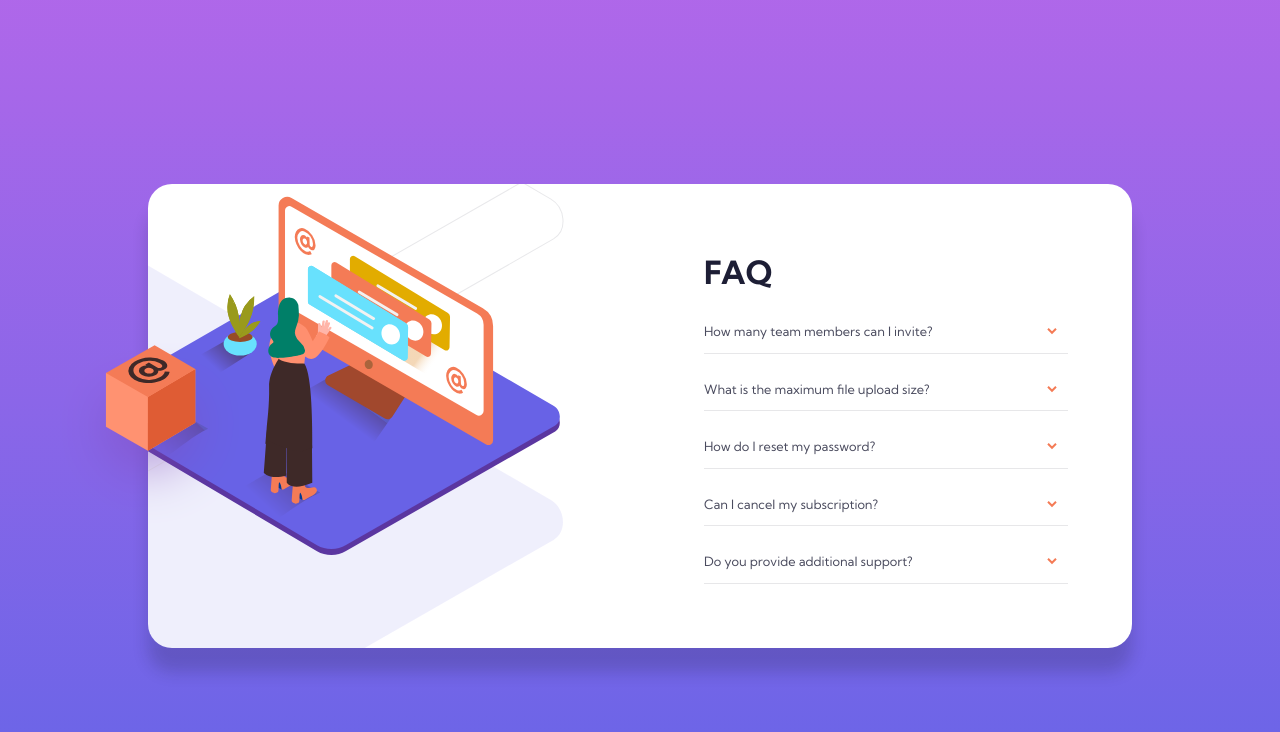
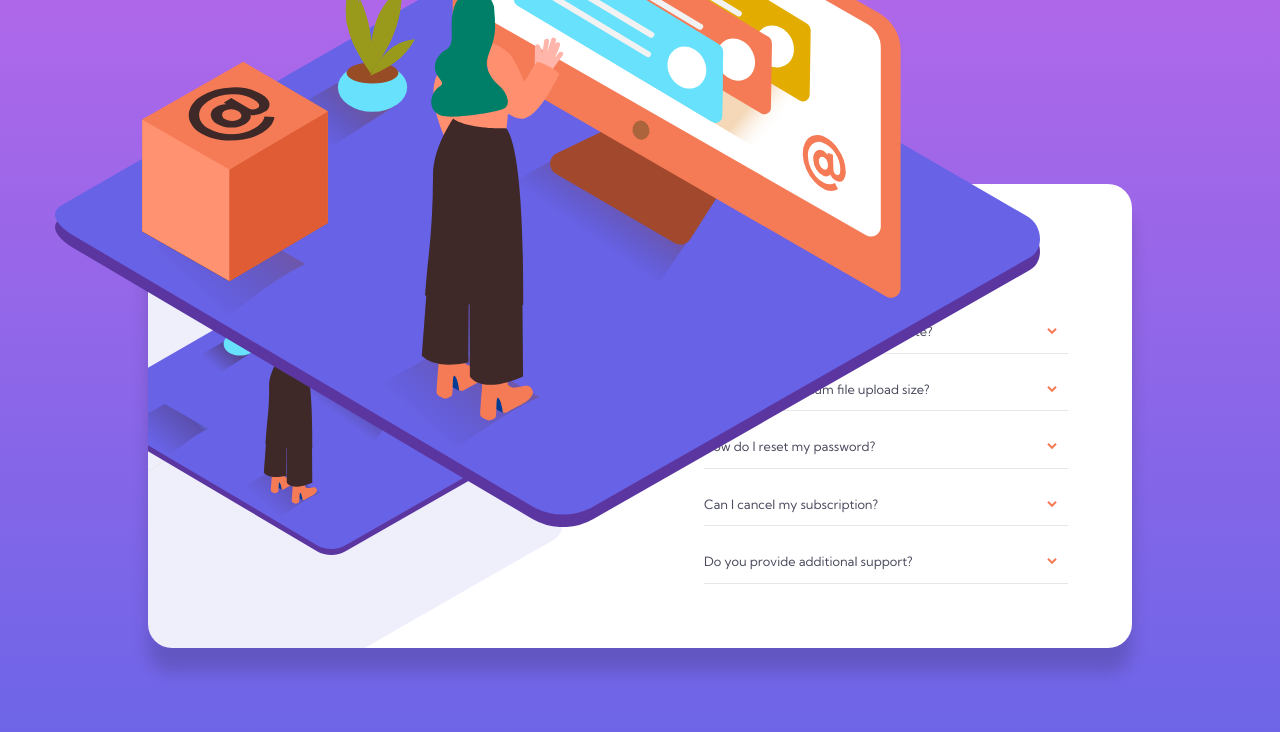
Before and after one commit to aidynych/faq-accordion-card-bb, a React (Vite) app: page / in a window 1280 px wide. Shown: the top 732 px of the page. Built offline with nearby package versions, Linux system fonts and the light colour scheme.

Commit message:
changed path

```diff
--- a/src/App.jsx
+++ b/src/App.jsx
@@ -11,14 +11,14 @@ function App() {
       <section className="card">
         <img
           className="box-img"
-          src="../public/images/illustration-box-desktop.svg"
+          src="../public/images/illustration-woman-online-mobile.svg"
           alt=""
         />
         <div className="img-container">
           <picture>
             <img
               className="woman-img"
-              src="../public/images/illustration-woman-online-mobile.svg"
+              src="../public/images/illustration-box-desktop.svg"
               alt=""
             />
           </picture>
```
